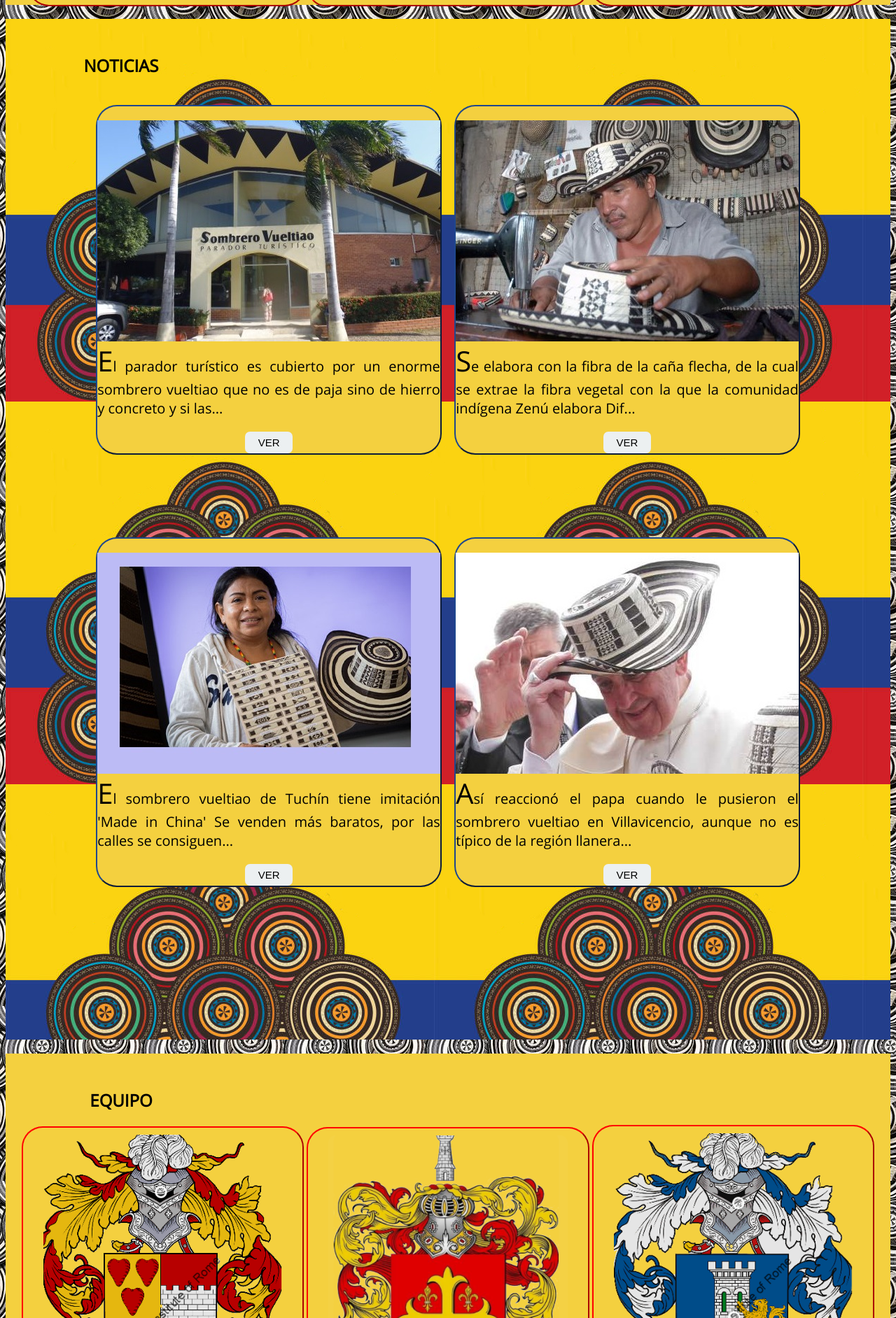
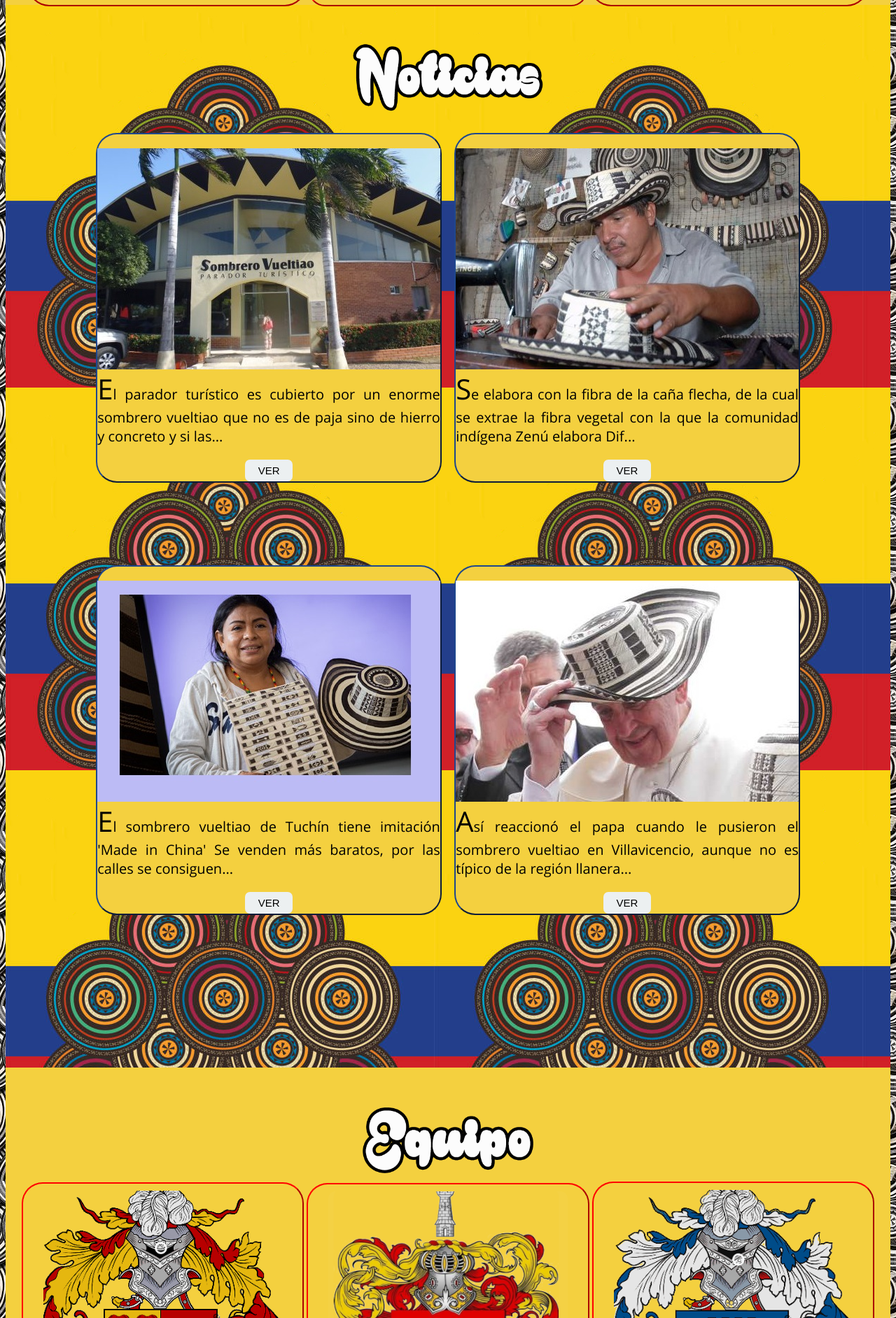
Before and after one commit to jaccortes/minticGrupo3, a website: page src/index.html in a window 1280 px wide. Shown: the part 812-2696 px from the top of the page at 70% size. Drawn offline with Linux system fonts and the light colour scheme.

Commit message:
Add files via upload

```diff
--- a/src/index.html
+++ b/src/index.html
@@ -85,7 +85,7 @@
 			</section>
 			<!-- seccion de noticias -->
 			<section class="news-section" id="news">
-			<h2 class="h2notiequi">NOTICIAS</h2>
+			<img src="img/Noticias.png" class="h2notiequi">
 				<div class="cols2">
 					<!-- noticia1 -->
 					<div class="containernoti">
@@ -134,7 +134,7 @@
 			</section>
 			<!-- seccion de equipo de trabajo -->
 			<section class="team-section"  id="team">
-				<h2 class="h2notiequi">EQUIPO</h2>
+				<img src="img/Equipo.png" class="h2notiequi">
 					<div class="cols">
 						<div class="container">
 							<img src="img\cortes.png" alt="Avatar" class="image">
```
